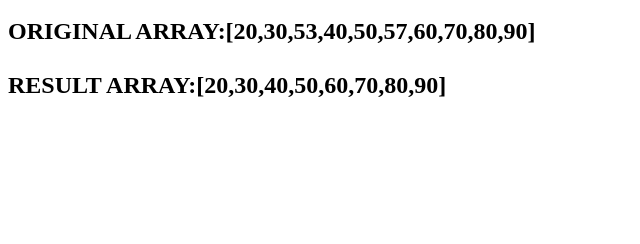
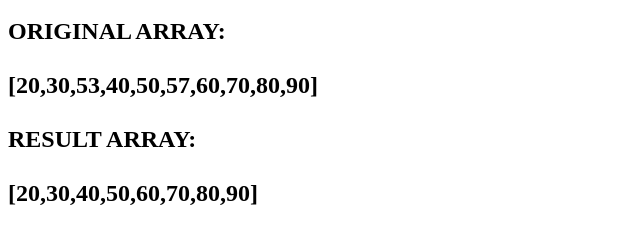
Before and after one commit to Yashwantkumar2005/vac-javascript4, a plain HTML site: page index.html in a window 1280 px wide. Shown: the part 48-292 px from the top of the page, without its empty margins (0-640 px from the left). Drawn offline with Linux system fonts and the light colour scheme.

Commit message:
Update index.html

```diff
--- a/index.html
+++ b/index.html
@@ -3,6 +3,8 @@
 let a=[20,30,53,40,50,57,60,70,80,90],r;
 r=a.length;
 document.write("ORIGINAL ARRAY:");
+document.write("<br>");
+document.write("<br>");
 document.write("[",a,"]");
 document.write("<br>");
 document.write("<br>");
@@ -11,5 +13,7 @@ if(a[i]%10!=0){
 a.splice(i,1);
 }}
 document.write("RESULT ARRAY:");
+document.write("<br>");
+document.write("<br>");
 document.write("[",a,"]");
 </script></h2></body></html>
```
